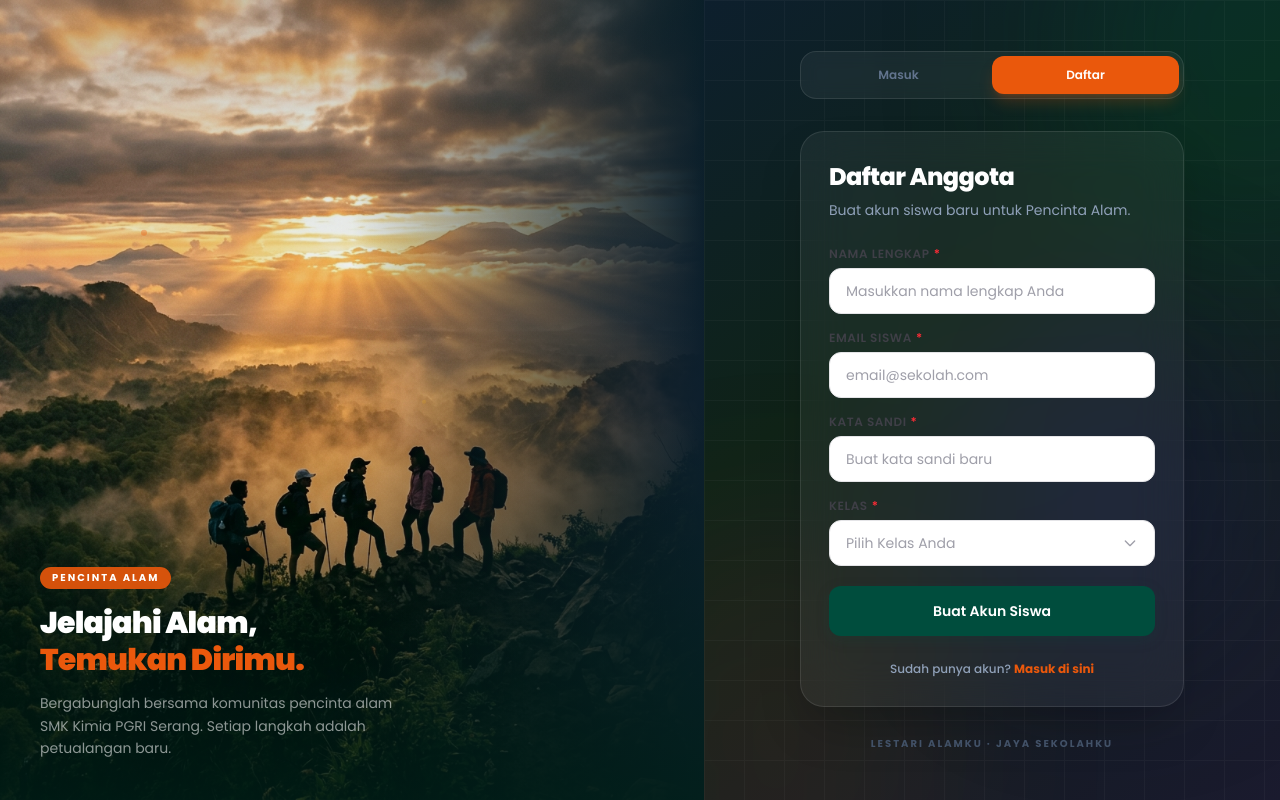
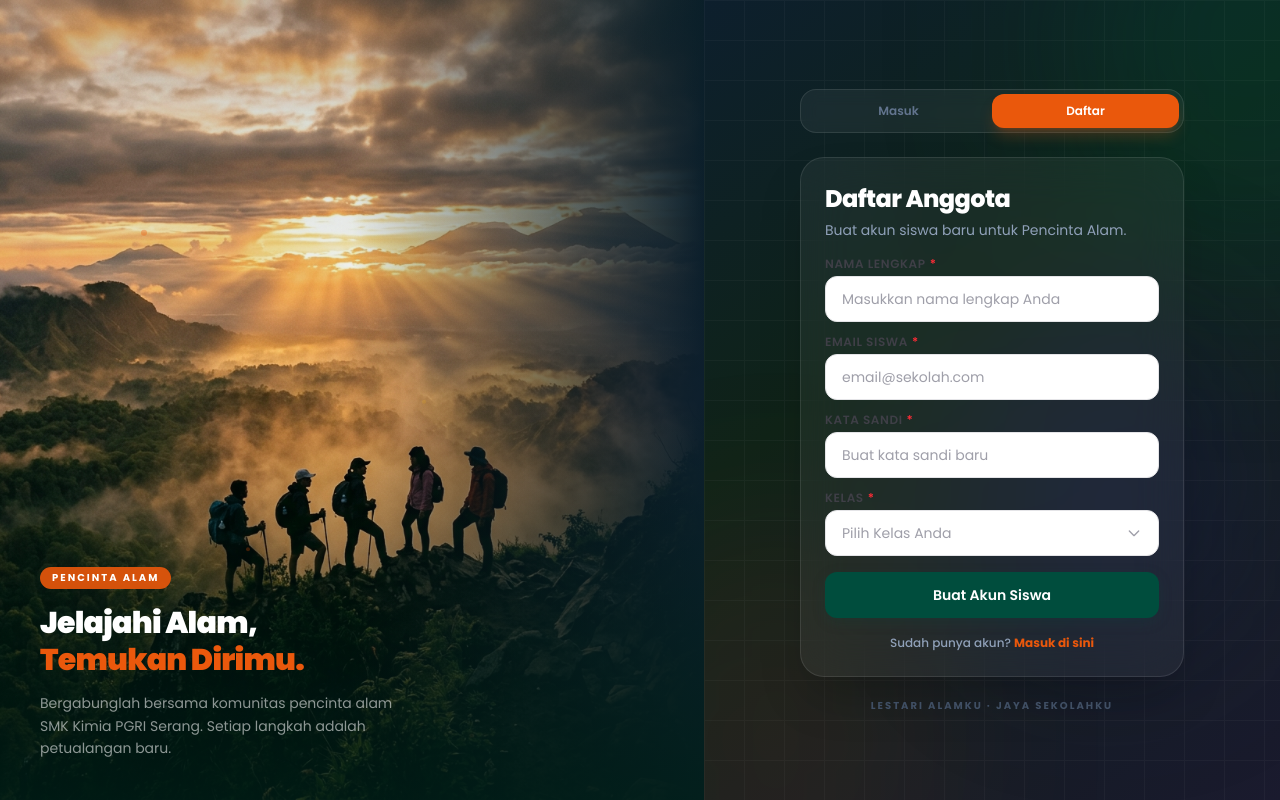
Before and after one commit to Dhaafin/apa-system, a Next.js app: page /login in a window 1280 px wide. Both pictures are taken after a click on the button "Daftar". Built offline with nearby package versions, Linux system fonts and the light colour scheme.

Commit message:
fix: compress spacing on register tab to eliminate vertical page scroll

```diff
--- a/src/app/login/page.jsx
+++ b/src/app/login/page.jsx
@@ -195,22 +195,23 @@ function RegisterForm({ onSwitch }) {
 
   return (
     <>
-      <div className="mb-6">
+      <div className="mb-3.5">
         <Text variant="h2">Daftar Anggota</Text>
-        <Text variant="body" color="muted" className="mt-1.5">
+        <Text variant="body" color="muted" className="mt-1">
           Buat akun siswa baru untuk Pencinta Alam.
         </Text>
       </div>
 
       {error && <ErrorAlert message={error} />}
 
-      <form onSubmit={handleSubmit} className="flex flex-col gap-4">
+      <form onSubmit={handleSubmit} className="flex flex-col gap-3">
         <Input
           label="Nama Lengkap"
           placeholder="Masukkan nama lengkap Anda"
           value={name}
           onChange={(e) => setName(e.target.value)}
           required
+          className="!gap-1"
         />
         <Input
           label="Email Siswa"
@@ -219,6 +220,7 @@ function RegisterForm({ onSwitch }) {
           value={email}
           onChange={(e) => setEmail(e.target.value)}
           required
+          className="!gap-1"
         />
         <Input
           label="Kata Sandi"
@@ -227,6 +229,7 @@ function RegisterForm({ onSwitch }) {
           value={password}
           onChange={(e) => setPassword(e.target.value)}
           required
+          className="!gap-1"
         />
         <CustomDropdown
           label="Kelas"
@@ -236,19 +239,20 @@ function RegisterForm({ onSwitch }) {
           placeholder="Pilih Kelas Anda"
           required
           direction="up"
+          className="!gap-1"
         />
 
         <Button
           type="submit"
           variant="primary"
-          className="w-full py-3.5 mt-1 text-sm font-semibold"
+          className="w-full py-3 mt-1 text-sm font-semibold"
           disabled={loading}
         >
           {loading ? <><Spinner /> Mendaftar...</> : "Buat Akun Siswa"}
         </Button>
       </form>
 
-      <div className="mt-6 text-center">
+      <div className="mt-4 text-center">
         <Text variant="caption" color="muted">
           Sudah punya akun?{" "}
           <button
@@ -271,7 +275,7 @@ export default function AuthPage() {
   const switchToLogin    = () => setActiveTab("login");
 
   return (
-    <div className="min-h-screen flex bg-[#001f18]" style={{ fontFamily: "'Poppins', sans-serif" }}>
+    <div className="min-h-screen lg:h-screen lg:overflow-hidden flex bg-[#001f18]" style={{ fontFamily: "'Poppins', sans-serif" }}>
 
       {/* ══ LEFT PANEL: Cinematic Hero ══ */}
       <div className="hidden lg:flex lg:w-[55%] relative overflow-hidden">
@@ -328,7 +332,7 @@ export default function AuthPage() {
 
       {/* ══ RIGHT PANEL: Auth Forms ══ */}
       <div
-        className="w-full lg:w-[45%] flex items-center justify-center px-6 py-12 relative overflow-hidden"
+        className="w-full lg:w-[45%] lg:h-screen lg:overflow-hidden flex items-center justify-center px-6 py-8 relative overflow-hidden"
         style={{ background: "linear-gradient(145deg, #0d1f2d 0%, #0f2318 40%, #1a1a2e 100%)" }}
       >
         {/* Mesh gradient orbs */}
@@ -351,18 +355,18 @@ export default function AuthPage() {
           initial={{ opacity: 0, x: 30 }}
           animate={{ opacity: 1, x: 0 }}
           transition={{ duration: 0.5, ease: "easeOut" }}
-          className="w-full max-w-sm relative z-10"
+          className="w-full max-w-sm relative z-10 flex flex-col justify-center"
         >
           {/* Mobile branding */}
-          <div className="lg:hidden text-center mb-8">
-            <Text variant="badge" className="inline-block bg-[#ea580c]/90 text-white px-3 py-1.5 rounded-full mb-2">
+          <div className="lg:hidden text-center mb-5">
+            <Text variant="badge" className="inline-block bg-[#ea580c]/90 text-white px-3 py-1.5 rounded-full mb-1">
               Pencinta Alam
             </Text>
-            <Text variant="caption" color="muted" className="block mt-1">SMK Kimia PGRI Serang</Text>
+            <Text variant="caption" color="muted" className="block mt-0.5">SMK Kimia PGRI Serang</Text>
           </div>
 
           {/* ── Tab Toggle ── */}
-          <div className="relative flex bg-white/5 border border-white/10 rounded-2xl p-1 mb-8 backdrop-blur-sm">
+          <div className="relative flex bg-white/5 border border-white/10 rounded-2xl p-1 mb-6 backdrop-blur-sm">
             <motion.div
               className="absolute top-1 bottom-1 w-[calc(50%-4px)] rounded-xl bg-[#ea580c] shadow-lg shadow-[#ea580c]/25"
               animate={{ left: activeTab === "login" ? "4px" : "calc(50%)" }}
@@ -375,7 +379,7 @@ export default function AuthPage() {
               <button
                 key={key}
                 onClick={() => setActiveTab(key)}
-                className={`relative z-10 flex-1 py-2.5 rounded-xl transition-colors duration-200 cursor-pointer ${
+                className={`relative z-10 flex-1 py-2 rounded-xl transition-colors duration-200 cursor-pointer ${
                   activeTab === key ? "text-white" : "text-slate-500 hover:text-slate-300"
                 }`}
               >
@@ -387,7 +391,7 @@ export default function AuthPage() {
           </div>
 
           {/* ── Glassmorphism Card ── */}
-          <div className="bg-white/5 border border-white/10 backdrop-blur-xl rounded-3xl p-7 shadow-2xl">
+          <div className="bg-white/5 border border-white/10 backdrop-blur-xl rounded-3xl p-6 shadow-2xl">
             <AnimatePresence mode="wait">
               {activeTab === "login" ? (
                 <motion.div
@@ -414,7 +418,7 @@ export default function AuthPage() {
           </div>
 
           {/* Bottom tagline */}
-          <Text variant="badge" color="muted" className="block text-center text-slate-600 mt-8">
+          <Text variant="badge" color="muted" className="block text-center text-slate-600 mt-6">
             Lestari Alamku · Jaya Sekolahku
           </Text>
         </motion.div>
```
